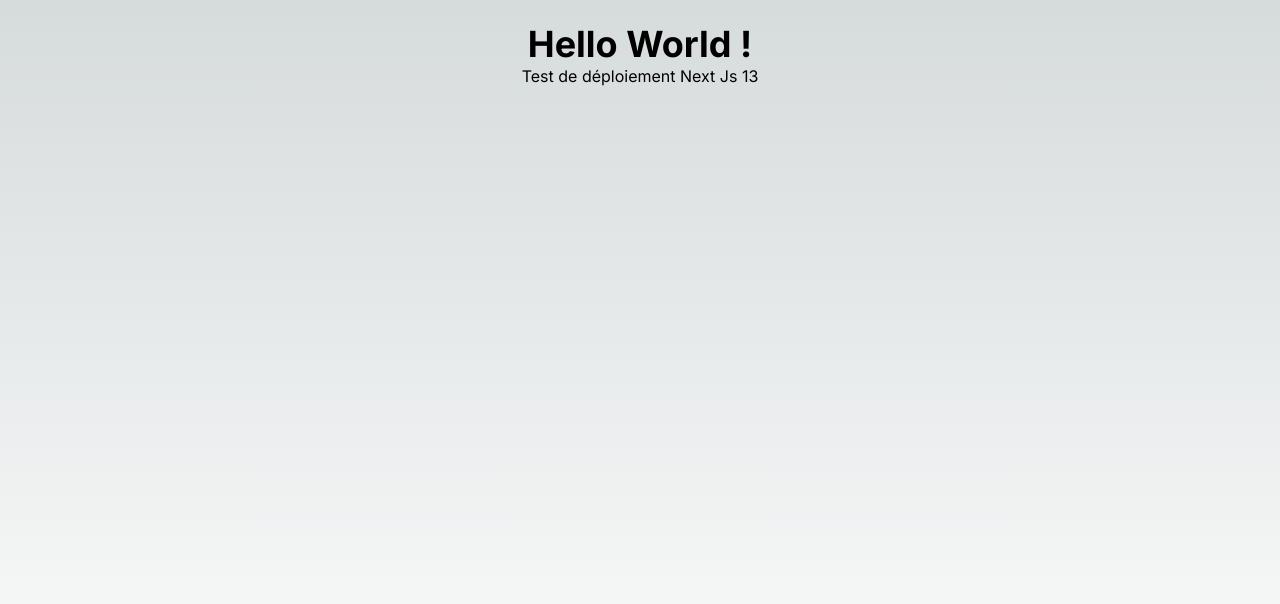
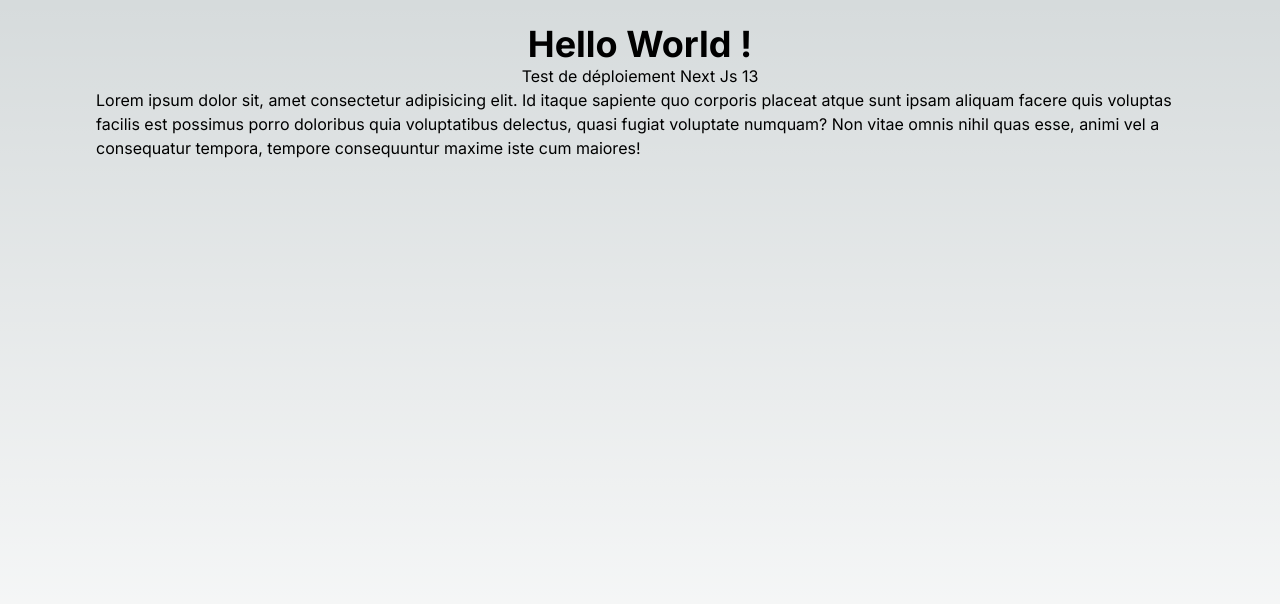
Before and after one commit to giltest99/test-next-deploy, a Next.js app: page / in a window 1280 px wide. Shown: the top 604 px of the page. Built offline with nearby package versions, Linux system fonts and the light colour scheme.

Commit message:
Add paragraph

```diff
--- a/app/page.js
+++ b/app/page.js
@@ -3,6 +3,14 @@ export default function Home() {
     <main className="flex min-h-screen flex-col items-center px-24 py-6">
       <h1 className="text-4xl font-bold">Hello World !</h1>
       <h2>Test de déploiement Next Js 13</h2>
+      <p>
+        Lorem ipsum dolor sit, amet consectetur adipisicing elit. Id itaque
+        sapiente quo corporis placeat atque sunt ipsam aliquam facere quis
+        voluptas facilis est possimus porro doloribus quia voluptatibus
+        delectus, quasi fugiat voluptate numquam? Non vitae omnis nihil quas
+        esse, animi vel a consequatur tempora, tempore consequuntur maxime iste
+        cum maiores!
+      </p>
     </main>
   );
 }
```
